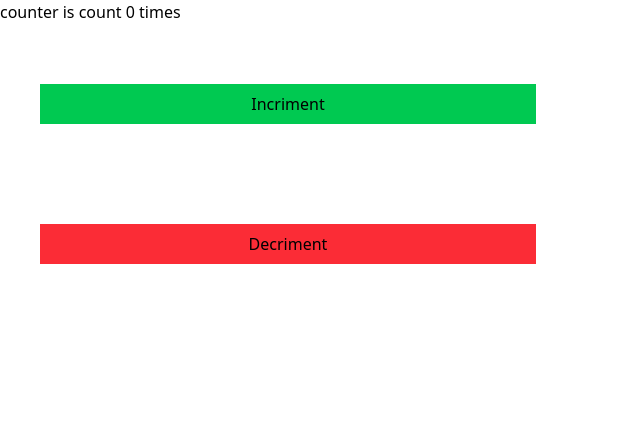
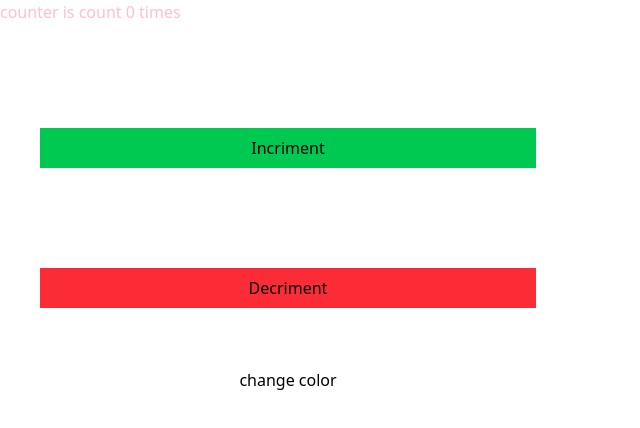
Before and after one commit to Sumeyahassen/mobile-app, a React (Vite) app in the folder react/first/: page / in a window 1280 px wide. Shown: the top 428 px of the page, without its empty margins (0-640 px from the left). Built offline with nearby package versions, Linux system fonts and the light colour scheme.

Commit message:
to how to change the  dome change diffrent  to change

```diff
--- a/react/first/src/components/Useeffect.jsx
+++ b/react/first/src/components/Useeffect.jsx
@@ -2,22 +2,31 @@ import React, { useEffect, useState } from 'react'
 
 function Useeffect() {
     const [count,setCount]=useState(0);
+    const [color,setColor]=useState("pink")
 const incriment=()=>{
 setCount(c=>c+1)
 }
 const decriment=()=>{
 setCount(c=>c-1)
 }
+const changecolor=()=>{
+    setColor(color==="pink"?"yellow":"pink")
+}
 useEffect(()=>{
     document.title=`count ${count}`
-});
+},[changecolor]);
 
   return (
     <div className='flex flex-col gap-5 w-xl'>
-counter is count {count} times
+<div
+style={{color:color}}
+>
+    counter is count {count} times
+</div>
 <br />
 <button className='bg-green-500 px-1 py-2 m-10' onClick={incriment}>Incriment</button>
 <button className='bg-red-500 px-1 py-2 m-10' onClick={decriment}>Decriment</button>
+<button onClick={changecolor}>change color</button>
     </div>
   )
 }
```
